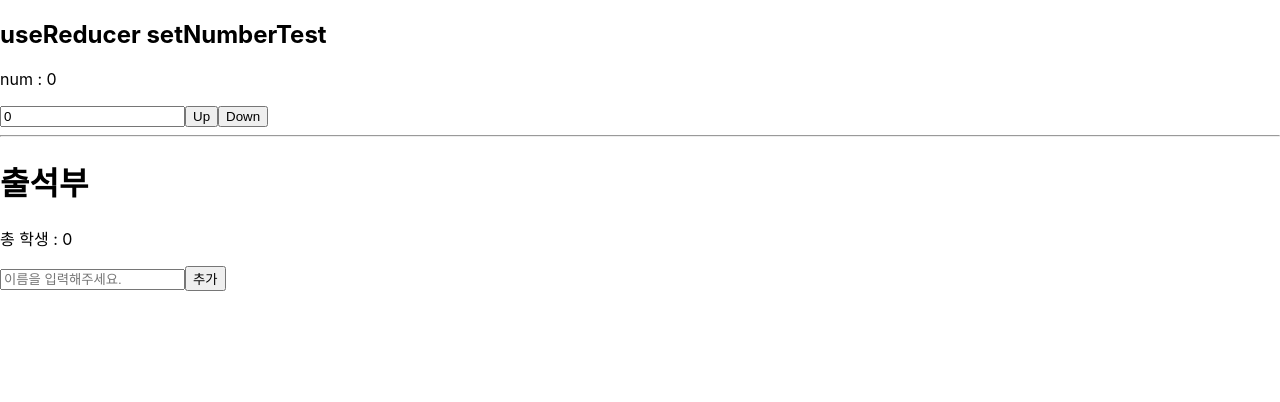
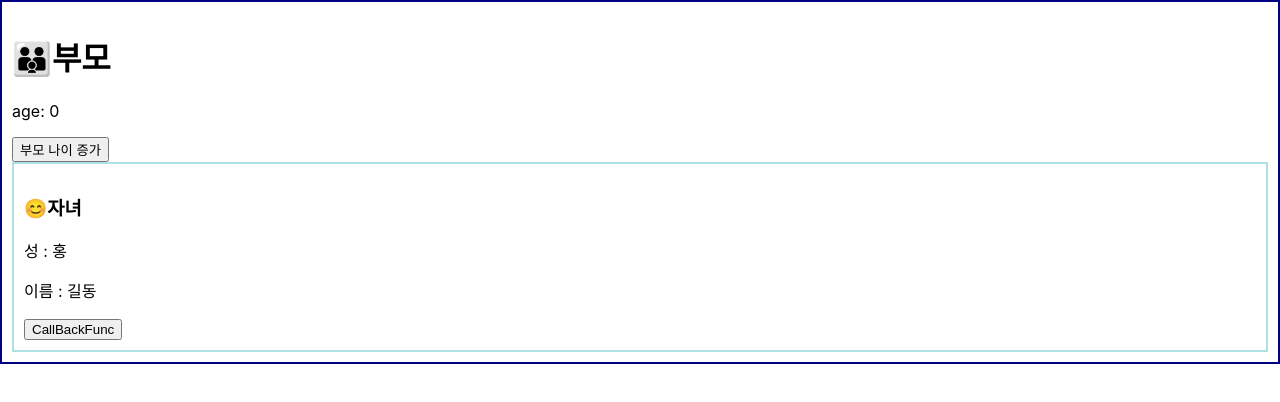
Before and after one commit to ycr5007/STDPR, a React (Create React App) app in the folder src/main/view/: page / in a window 1280 px wide. Shown: the top 402 px of the page. Built offline with nearby package versions, Linux system fonts and the light colour scheme.

Commit message:
React.memo 내용 정리

```diff
--- a/src/main/view/src/App.js
+++ b/src/main/view/src/App.js
@@ -1,92 +1,36 @@
-import React, {useState, useReducer} from 'react';
-import Student from "./Student";
+import React, {useState, useMemo, useCallback} from 'react';
+import Child from "./Child";
 
-const ACTION = {
-    UP: "up",
-    DOWN: "down",
-}
+function App() {
+    const [parentAge, setParentAge] = useState(0);
 
-const reducer = (state, action) => {
-    // state : 매개변수 호출 시 지정되어있는 state 값을 갖는다.
-    // action : state 변경에 대한 요구 내용
-    switch (action.type) {
-        case ACTION.UP :
-            return state + action.modiNum;
-        case ACTION.DOWN :
-            return state - action.modiNum;
-        default :
-            return state;
+    const incrementParentAge = () => {
+        setParentAge(parentAge + 1);
     }
-}
 
-const reducerStudent = (state, action) => {
-    switch(action.type) {
-        case "add" :
-            const name = action.payload.name;
-            const newStudent = {
-                id: Date.now(),
-                name,
-                isHere: false,
-            }
-            return {
-                count: state.count + 1,
-                studentList: [...state.studentList, newStudent],
-            };
-        case "delete" :
-            return {
-                count: state.count - 1,
-                studentList: state.studentList.filter(student => student.id !== action.payload.id),
-            };
-        case "update" :
-            return {
-                count : state.count,
-                studentList: state.studentList.map((student) => {
-                    if(student.id === action.payload.id) {
-                        return {...student, isHere: !student.isHere}
-                    }
-                    return student;
-                }),
-            }
-        default :
-            return state;
-    }
-}
+    console.log('Parent Component Rendering !');
 
-const initialState = {
-    count: 0,
-    studentList: [],
-}
-function App() {
-    const [number, setNumber] = useState(0);
-    const [chanNum, dispatch] = useReducer(reducer, 0);
+    // Object 의 경우, Parent Component 가 Rendering 될 때, 다른 해시값을 가지며,
+    // React.Memo 를 통해 전달하는 Props 의 변화로 인지하여 Child Component 가 Rendering 된다. (useMemo 사용을 통해 해결)
+    const name = useMemo(() => {
+        return {
+            lastName: '홍',
+            firstName: '길동',
+        }
+    }, []);
 
-    const [name, setName] = useState("");
-    const [studentsInfo, nameDispatch] = useReducer(reducerStudent, initialState);
+    // Function 의 경우도 위와 마찬가지로 다른 해시값을 가지며,
+    // React.memo 를 통해 전달하는 Props 의 변화로 인지하여 Child Component 가 Rendering 된다. (useCallback 사용을 통해 해결)
+    const tellMe = useCallback(() => {
+        console.log("Run Callback Function")
+    }, []);
+
     return (
-        <div>
-            <h2>useReducer setNumberTest</h2>
-            <p>num : {chanNum}</p>
-            <input type="number" value={number} step="1000"
-                onChange={(e) => setNumber(parseInt(e.target.value))}/>
-            <button onClick={() => {
-                dispatch({type: ACTION.UP, modiNum: number});
-            }}>Up</button>
-            <button onClick={() => {
-                dispatch({type: ACTION.DOWN, modiNum: number});
-            }}>Down</button>
-
-            <hr/>
-
-            <h1>출석부</h1>
-            <p>총 학생 : {studentsInfo.count}</p>
-            <input type="text" placeholder="이름을 입력해주세요." value={name}
-                onChange={(e) => setName(e.target.value)}/>
-            <button onClick={() => {
-                nameDispatch({type: "add", payload: {name}})
-            }}>추가</button>
-            {studentsInfo.studentList.map(student => {
-                return (<Student key={student.id} name={student.name} dispatch={nameDispatch} id={student.id} isHere={student.isHere}/>)
-            })}
+        <div style={{border: '2px solid navy', padding: '10px'}}>
+            <h1>👪부모</h1>
+            <p>age: {parentAge}</p>
+            <button onClick={incrementParentAge}>부모 나이 증가</button>
+            <Child name={name} tellMe={tellMe}/>
         </div>
     );
 }
--- /dev/null
+++ b/src/main/view/src/Child.js
@@ -0,0 +1,16 @@
+import React, {memo} from "react";
+
+const Child = ({name, tellMe}) => {
+    console.log('Child Component Rendering !');
+    return (
+        <div style={{border: '2px solid powderblue', padding: '10px'}}>
+            <h3>😊자녀</h3>
+            <p>성 : {name.lastName}</p>
+            <p>이름 : {name.firstName}</p>
+            <button onClick={tellMe}>CallBackFunc</button>
+        </div>
+    )
+}
+
+// Componenet 가 받고있는 Props 의 변화를 감지하며, 변화가 있을 때, Child Component 를 Rendering 한다.
+export default memo(Child);
--- a/src/main/view/src/index.js
+++ b/src/main/view/src/index.js
@@ -5,10 +5,9 @@ import App from './App';
 import reportWebVitals from './reportWebVitals';
 
 const root = ReactDOM.createRoot(document.getElementById('root'));
+// StrictMode : React 개발 시, react 의 문제를 알려주기 때문에 삭제 권장 X
 root.render(
-  <React.StrictMode>
     <App />
-  </React.StrictMode>
 );
 
 // If you want to start measuring performance in your app, pass a function
```
